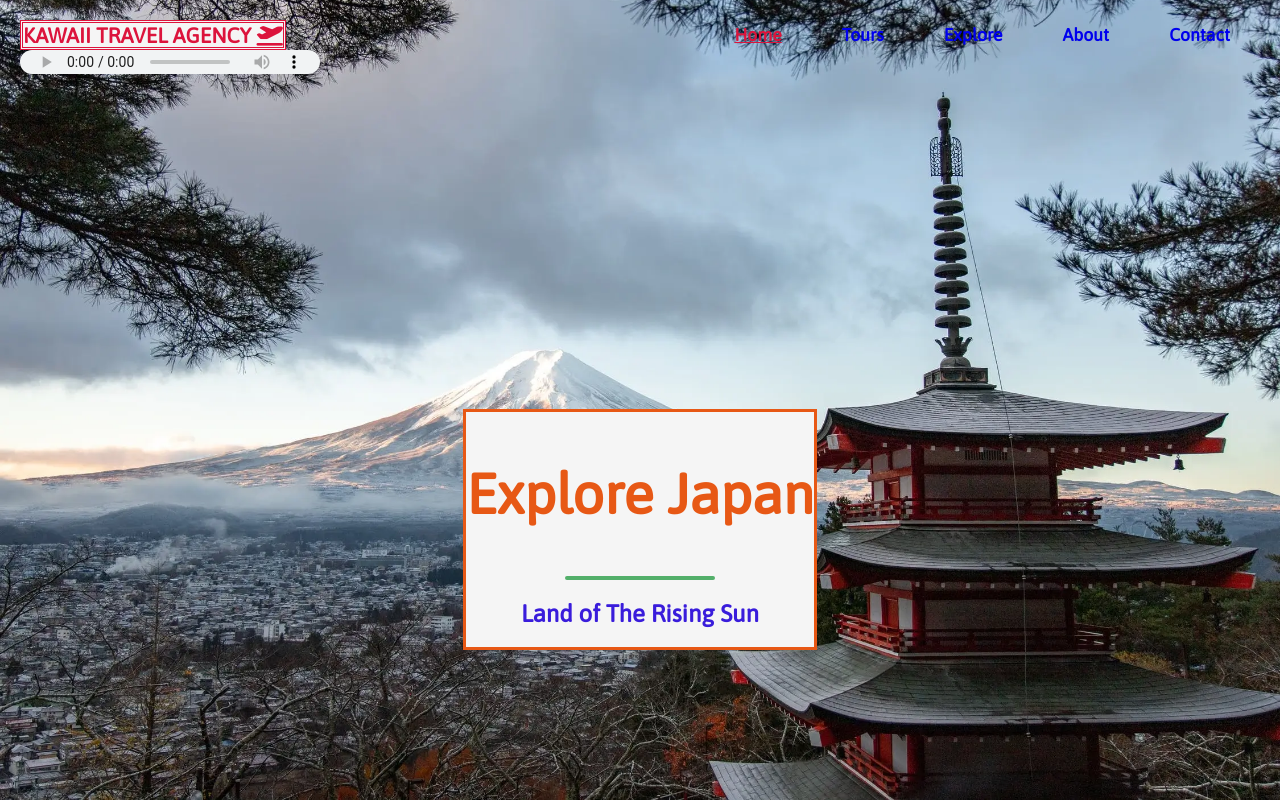
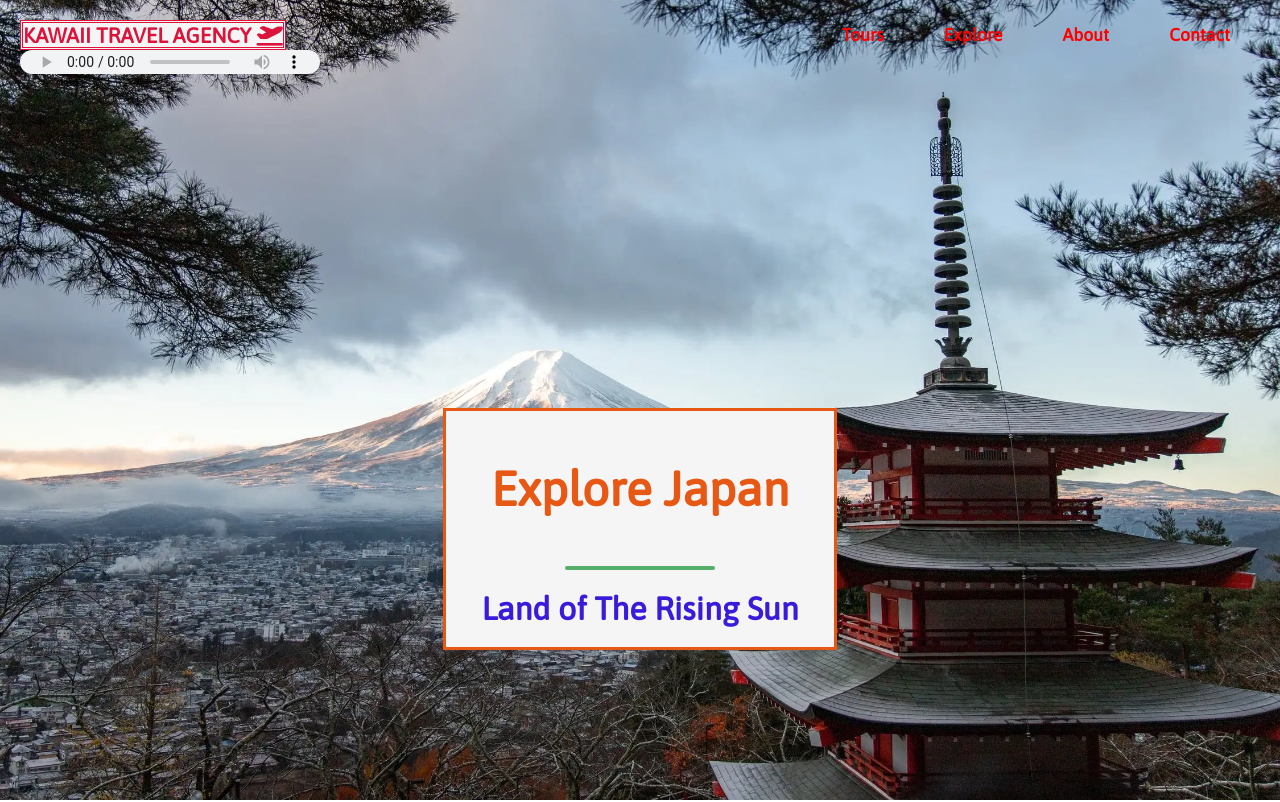
Before and after one commit to EugenRascanu/kawaiitravel, a plain HTML site: page index.html in a window 1280 px wide. Shown: the top 802 px of the page. Drawn offline with Linux system fonts and the light colour scheme.

Commit message:
Adjustments

```diff
--- a/assets/css/style.css
+++ b/assets/css/style.css
@@ -30,14 +30,17 @@ body{
 
 a {
     text-decoration: none;
+    color: red;
+
 }
 
 ul {
     list-style: none;
+    color: white;
 }
 
 .active {
-    color: crimson;
+    color: white;
     text-decoration: underline;
     font-weight: bold;
 }
@@ -52,20 +55,21 @@ ul {
     width: 100%;
     justify-content: space-between;
     padding: 20px;
-    color: rgb(83, 175, 106);
+    color: white;
 }
 
 .nav-links {
     float: right;
     display: flex;
     align-items: center;
-    color: tomato;
+    color: white;
     font-weight: bold;
 
 }
 
 .nav-links li {
     margin: 0 30px;
+    color: white;
 }
 
 header {
@@ -85,10 +89,12 @@ header {
     text-align: center;
     background-color: whitesmoke;
     border-style: solid;
+    padding-left: 35px;
+    padding-right: 35px;
 }
 
-.header-content h3 {
-    font-size: 4vmin;
+.header-content h2 {
+    font-size: 2rem;
 }
 
 .line {
@@ -100,7 +106,7 @@ header {
 }
 
 .header-content h1 {
-    font-size: 7vmin;
+    font-size: 3rem;
     margin-top: 50px;
     margin-bottom: 50px;
 }
@@ -116,7 +122,7 @@ header {
 
 }
 
-/* Tours */
+/* tours */
 
 section {
     width: 80%;
@@ -153,13 +159,15 @@ section {
 }
 
 h2 {
-    font-size: 3vmin;
+    font-size: 1.5rem;
     color:rgb(57, 28, 219);
     margin: 20px auto;
+
 }
 
 p {
     padding: 0px 40px;
+    line-height: 40px;
 
 }
 
@@ -171,10 +179,11 @@ p {
     width: 100%;
     height: 100vh;
     background-image: url('../images/cherryboat.webp');
-    background-position: center;
+    background-position: bottom;
     background-size: cover;
     background-repeat: no-repeat;
-    align-items: center;
+    text-align: center;
+    max-height: 700px;
 }
 
 .explore-content {
@@ -185,7 +194,8 @@ p {
     flex-direction: column;
 }
 .explore-content h2{
-    font-size: 7vmin;
+    font-size: 3rem;
+    text-align: center;
 
 }
 
@@ -198,6 +208,7 @@ p {
     background-color: rgb(231, 163, 209);
     border-style: solid;
     padding: 10px;
+    text-align: center;
 }
 .content-col {
 width: 40%;
@@ -284,7 +295,7 @@ footer h2 {
 /* Animations */
 
 img {
-    transition: transmorm .3s ease;
+    transition: transform .3s ease;
 }
 
 img:hover {
@@ -306,7 +317,7 @@ li:hover {
     padding: 10px;
 }
 
-/* SIGNUP FORM */
+/* signup form */
 
 .form-section {
     background-size: cover;
--- a/index.html
+++ b/index.html
@@ -15,11 +15,11 @@
         <h3 class="logo">KAWAII TRAVEL AGENCY <i class="fas fa-plane-departure"></i></h3>
 
         <audio class="audio" controls autoplay>
-           <source src="assets/css/audio/samurai.mp3" type="audio/mp3">
+           <source src="assets/audio/samurai.mp3" type="audio/mp3">
        </audio>
 
         <ul class="nav-links">
-            <li class="active">Home</li>
+
             <li><a href="#tours">Tours</a></li>
             <li><a href="#explore">Explore</a></li>
             <li><a href="#about">About</a></li>
```
Also changed, not shown: 1 other file.
